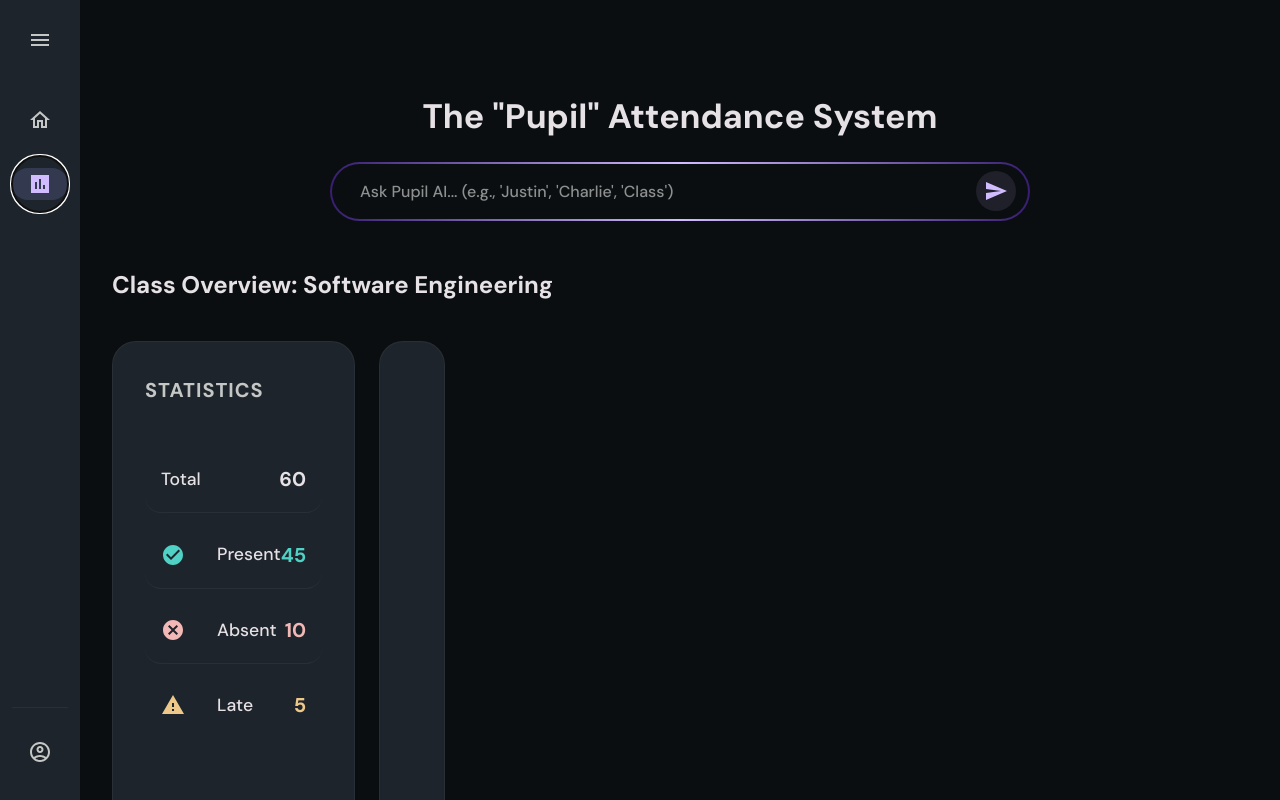
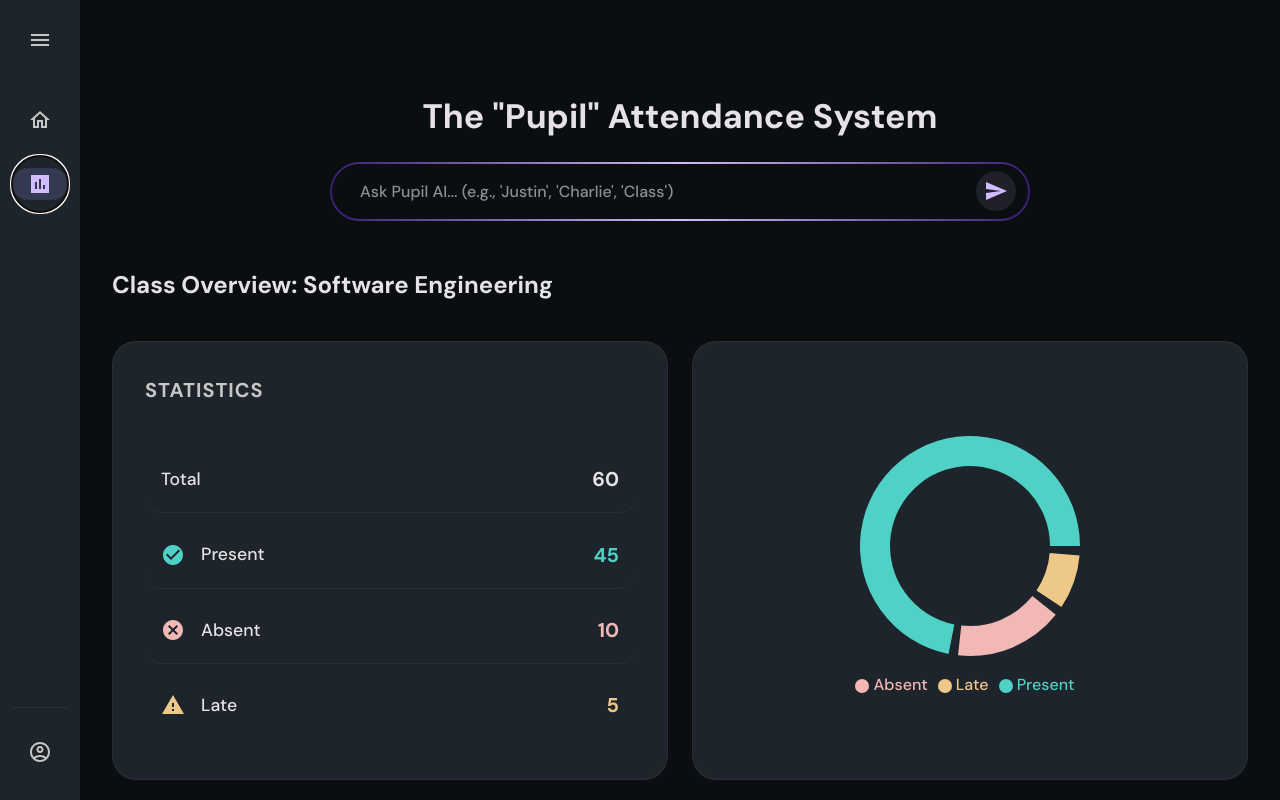
Before and after one commit to orbitronhd/hft_proj, a React (Vite) app: page / in a window 1280 px wide. Both pictures are taken after a click on the button "Analytics". Built offline with nearby package versions, Linux system fonts and the light colour scheme.

Commit message:
Final frontend

```diff
--- a/src/App.jsx
+++ b/src/App.jsx
@@ -16,7 +16,7 @@ import {
   Divider,
   ButtonBase,
   InputBase,
-  Grid
+  // Removed Grid, using Box flex instead for stability
 } from '@mui/material';
 import {
   Menu as MenuIcon,
@@ -148,18 +148,16 @@ const CLASS_ANALYTICS = {
     late: 5,
 };
 
-// Simulation of a backend database
 const STUDENT_DATABASE = {
     "justin": { name: "Justin Johnson", present: 180, absent: 2, late: 5 },
     "charlie": { name: "Charlie Kirk", present: 150, absent: 20, late: 15 },
     "george": { name: "George Floyd", present: 100, absent: 80, late: 7 },
 };
 
-// Colors for Charts
 const CHART_COLORS = {
-    present: '#4fd1c5', // Success
-    absent: '#f2b8b5',  // Error
-    late: '#edc889',    // Warning
+    present: '#4fd1c5',
+    absent: '#f2b8b5',
+    late: '#edc889',
 };
 
 // --- 5. NavButton Component ---
@@ -206,54 +204,40 @@ function App() {
   const [isSidebarOpen, setIsSidebarOpen] = useState(false);
 
   // Analytics State
-  const [analyticsMode, setAnalyticsMode] = useState('class'); // 'class' or 'student'
+  const [analyticsMode, setAnalyticsMode] = useState('class');
   const [searchQuery, setSearchQuery] = useState('');
   const [selectedStudentData, setSelectedStudentData] = useState(null);
 
-  // Constants
   const collapsedWidth = 80;
   const expandedWidth = 280;
   const containerPadding = '12px';
 
-  // --- Search Handler ---
   const handleSearch = () => {
       const query = searchQuery.toLowerCase().trim();
-
-      // Reset if empty or specific keyword
       if (!query || query === 'class' || query === 'all') {
           setAnalyticsMode('class');
-          setCurrentView('analytics'); // Ensure we switch to analytics tab
+          setCurrentView('analytics');
           return;
       }
-
-      // Check Mock Database
-      // Simple partial match for demo purposes
       const foundStudentKey = Object.keys(STUDENT_DATABASE).find(key => query.includes(key));
-
       if (foundStudentKey) {
           setSelectedStudentData(STUDENT_DATABASE[foundStudentKey]);
           setAnalyticsMode('student');
-          setCurrentView('analytics'); // Auto-switch view
+          setCurrentView('analytics');
       } else {
-          // Fallback: Just clear if not found (or show alert in real app)
           console.log("Student not found");
       }
   };
 
-  // --- Helper: Prepare Chart Data ---
   const getChartData = () => {
-      if (analyticsMode === 'student' && selectedStudentData) {
+      const data = analyticsMode === 'student' && selectedStudentData
+        ? selectedStudentData
+        : CLASS_ANALYTICS;
+
       return [
-              { name: 'Present', value: selectedStudentData.present, color: CHART_COLORS.present },
-              { name: 'Absent', value: selectedStudentData.absent, color: CHART_COLORS.absent },
-              { name: 'Late', value: selectedStudentData.late, color: CHART_COLORS.late },
-          ];
-      }
-      // Default Class Data
-      return [
-          { name: 'Present', value: CLASS_ANALYTICS.present, color: CHART_COLORS.present },
-          { name: 'Absent', value: CLASS_ANALYTICS.absent, color: CHART_COLORS.absent },
-          { name: 'Late', value: CLASS_ANALYTICS.late, color: CHART_COLORS.late },
+          { name: 'Present', value: data.present, color: CHART_COLORS.present },
+          { name: 'Absent', value: data.absent, color: CHART_COLORS.absent },
+          { name: 'Late', value: data.late, color: CHART_COLORS.late },
       ];
   };
 
@@ -317,7 +301,6 @@ function App() {
             {/* --- VIEW: HOME --- */}
             {currentView === 'home' && (
                 <Box sx={{ display: 'flex', flexDirection: 'column', gap: 3 }}>
-                    {/* Top Row */}
                     <Box sx={{ display: 'flex', gap: 3, flexDirection: { xs: 'column', sm: 'row' } }}>
                         <Card sx={{ flex: 1 }}>
                             <CardContent sx={{ p: 3, display: 'flex', alignItems: 'center', gap: 2 }}>
@@ -338,7 +321,6 @@ function App() {
                             </CardContent>
                         </Card>
                     </Box>
-                    {/* Middle Row */}
                     <Box sx={{ display: 'flex', flexDirection: { xs: 'column', md: 'row' }, gap: 3, alignItems: 'stretch' }}>
                         <Card sx={{ flex: 1 }}>
                             <Box sx={{ p: 3, pb: 2, display: 'flex', justifyContent: 'space-between', alignItems: 'center' }}>
@@ -359,7 +341,6 @@ function App() {
                             </Box>
                         </Card>
                     </Box>
-                    {/* Bottom Row */}
                     <Card>
                         <Box sx={{ p: 3, pb: 2, display: 'flex', justifyContent: 'space-between', alignItems: 'center' }}>
                             <Box sx={{ display: 'flex', alignItems: 'center', gap: 1.5 }}><Warning sx={{ color: 'warning.main' }} /><Typography variant="h6">Late Arrivals</Typography><Typography variant="body2" color="text.secondary" sx={{ ml: 1 }}>(After 9:00 AM)</Typography></Box>
@@ -370,11 +351,10 @@ function App() {
                 </Box>
             )}
 
-            {/* --- VIEW: ANALYTICS --- */}
+            {/* --- VIEW: ANALYTICS (FIXED FLEXBOX LAYOUT) --- */}
             {currentView === 'analytics' && (
                 <Box sx={{ display: 'flex', flexDirection: 'column', height: '100%', gap: 3 }}>
 
-                    {/* Header for Analytics Context */}
                     <Box sx={{ display: 'flex', alignItems: 'center', gap: 2, mb: 2 }}>
                         {analyticsMode === 'student' && (
                             <IconButton onClick={() => setAnalyticsMode('class')} sx={{ bgcolor: 'rgba(255,255,255,0.05)' }}>
@@ -386,20 +366,25 @@ function App() {
                         </Typography>
                     </Box>
 
-                    {/* Content Grid */}
-                    <Grid container spacing={3} sx={{ height: '500px' }}>
+                    {/* NEW FLEX LAYOUT - REPLACED GRID */}
+                    <Box sx={{
+                        display: 'flex',
+                        flexDirection: { xs: 'column', md: 'row' },
+                        gap: 3,
+                        width: '100%',
+                        // Use a fixed min-height to ensure charts have space
+                        minHeight: '400px'
+                    }}>
 
-                        {/* LEFT BOX: List Parameters */}
-                        <Grid item xs={12} md={5} sx={{ height: '100%' }}>
-                            <Card>
-                                <CardContent sx={{ p: 4, height: '100%', display: 'flex', flexDirection: 'column' }}>
+                        {/* LEFT BOX */}
+                        <Card sx={{ flex: 1, width: '100%' }}>
+                            <CardContent sx={{ p: 4 }}>
                                 <Typography variant="h6" color="text.secondary" sx={{ mb: 4, textTransform: 'uppercase', letterSpacing: 1 }}>
                                     Statistics
                                 </Typography>
 
                                 <List sx={{ width: '100%', bgcolor: 'transparent' }}>
-                                        {/* Total (Only relevant for Class view, or Total sessions for Student) */}
-                                        <ListItem sx={{ py: 2, borderBottom: '1px solid rgba(255,255,255,0.05)' }}>
+                                    <ListItem sx={{ py: 2, borderBottom: '1px solid rgba(255,255,255,0.05)', justifyContent: 'space-between' }}>
                                         <ListItemText primary="Total" primaryTypographyProps={{ fontSize: '1.1rem', fontWeight: 500 }} />
                                         <Typography variant="h6" fontWeight={700}>
                                             {analyticsMode === 'class'
@@ -409,28 +394,31 @@ function App() {
                                         </Typography>
                                     </ListItem>
 
-                                        {/* Present */}
-                                        <ListItem sx={{ py: 2, borderBottom: '1px solid rgba(255,255,255,0.05)' }}>
-                                            <ListItemIcon><CheckCircle sx={{ color: CHART_COLORS.present }} /></ListItemIcon>
+                                    <ListItem sx={{ py: 2, borderBottom: '1px solid rgba(255,255,255,0.05)', justifyContent: 'space-between' }}>
+                                        <Box sx={{ display: 'flex', alignItems: 'center' }}>
+                                            <ListItemIcon sx={{ minWidth: 40 }}><CheckCircle sx={{ color: CHART_COLORS.present }} /></ListItemIcon>
                                             <ListItemText primary="Present" primaryTypographyProps={{ fontSize: '1.1rem' }} />
+                                        </Box>
                                         <Typography variant="h6" color="success.main" fontWeight={700}>
                                             {analyticsMode === 'class' ? CLASS_ANALYTICS.present : selectedStudentData.present}
                                         </Typography>
                                     </ListItem>
 
-                                        {/* Absent */}
-                                        <ListItem sx={{ py: 2, borderBottom: '1px solid rgba(255,255,255,0.05)' }}>
-                                            <ListItemIcon><Cancel sx={{ color: CHART_COLORS.absent }} /></ListItemIcon>
+                                    <ListItem sx={{ py: 2, borderBottom: '1px solid rgba(255,255,255,0.05)', justifyContent: 'space-between' }}>
+                                        <Box sx={{ display: 'flex', alignItems: 'center' }}>
+                                            <ListItemIcon sx={{ minWidth: 40 }}><Cancel sx={{ color: CHART_COLORS.absent }} /></ListItemIcon>
                                             <ListItemText primary="Absent" primaryTypographyProps={{ fontSize: '1.1rem' }} />
+                                        </Box>
                                         <Typography variant="h6" color="error.main" fontWeight={700}>
                                             {analyticsMode === 'class' ? CLASS_ANALYTICS.absent : selectedStudentData.absent}
                                         </Typography>
                                     </ListItem>
 
-                                        {/* Late */}
-                                        <ListItem sx={{ py: 2 }}>
-                                            <ListItemIcon><Warning sx={{ color: CHART_COLORS.late }} /></ListItemIcon>
+                                    <ListItem sx={{ py: 2, justifyContent: 'space-between' }}>
+                                        <Box sx={{ display: 'flex', alignItems: 'center' }}>
+                                            <ListItemIcon sx={{ minWidth: 40 }}><Warning sx={{ color: CHART_COLORS.late }} /></ListItemIcon>
                                             <ListItemText primary="Late" primaryTypographyProps={{ fontSize: '1.1rem' }} />
+                                        </Box>
                                         <Typography variant="h6" color="warning.main" fontWeight={700}>
                                             {analyticsMode === 'class' ? CLASS_ANALYTICS.late : selectedStudentData.late}
                                         </Typography>
@@ -438,21 +426,20 @@ function App() {
                                 </List>
                             </CardContent>
                         </Card>
-                        </Grid>
 
-                        {/* RIGHT BOX: Pie Chart */}
-                        <Grid item xs={12} md={7} sx={{ height: '100%' }}>
-                            <Card>
+                        {/* RIGHT BOX */}
+                        <Card sx={{ flex: 1, width: '100%', minHeight: '400px' }}>
                             <CardContent sx={{ p: 4, height: '100%', display: 'flex', flexDirection: 'column', alignItems: 'center', justifyContent: 'center' }}>
-                                    <Box sx={{ width: '100%', height: '100%', minHeight: '300px' }}>
+                                {/* HARD CODED HEIGHT - ESSENTIAL FOR RECHARTS IN FLEXBOX */}
+                                <Box sx={{ width: '100%', height: 300 }}>
                                     <ResponsiveContainer width="100%" height="100%">
                                         <PieChart>
                                             <Pie
                                                 data={chartData}
                                                 cx="50%"
                                                 cy="50%"
-                                                    innerRadius={80} // Donut style
-                                                    outerRadius={120}
+                                                innerRadius={80}
+                                                outerRadius={110}
                                                 paddingAngle={5}
                                                 dataKey="value"
                                                 stroke="none"
@@ -471,8 +458,7 @@ function App() {
                                 </Box>
                             </CardContent>
                         </Card>
-                        </Grid>
-                    </Grid>
+                    </Box>
                 </Box>
             )}
         </Box>
```
Lines whose indentation alone changed are shown as unchanged.
